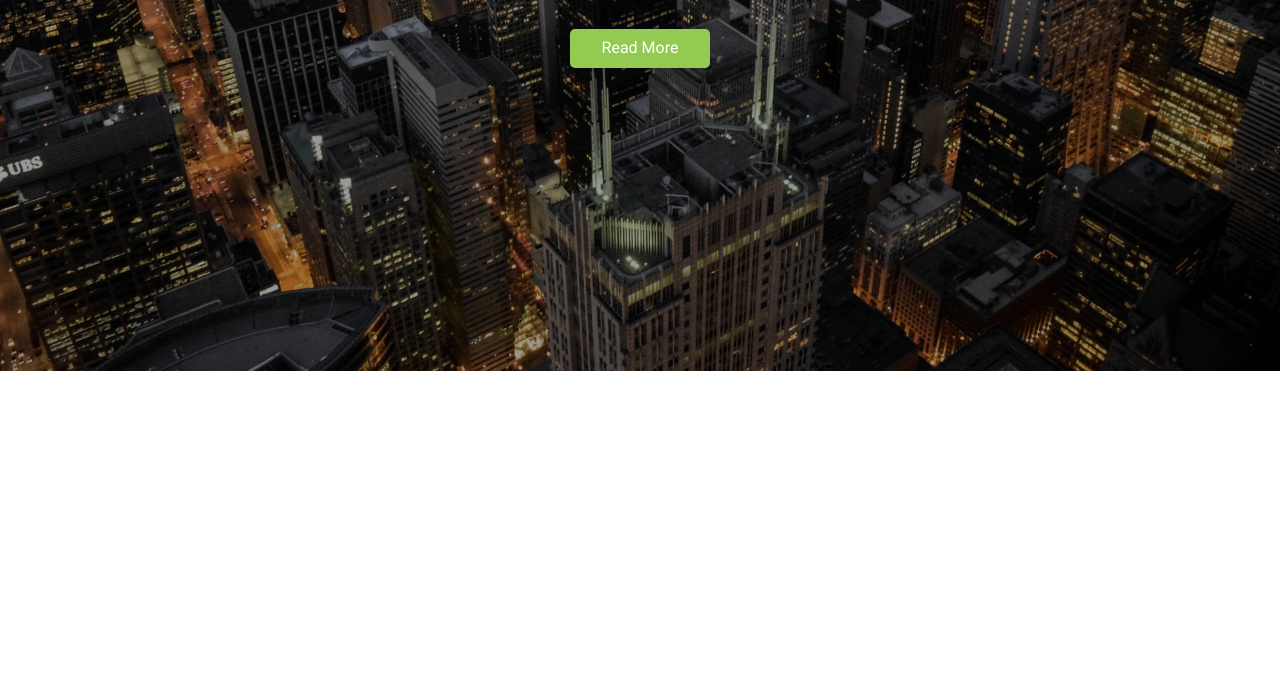
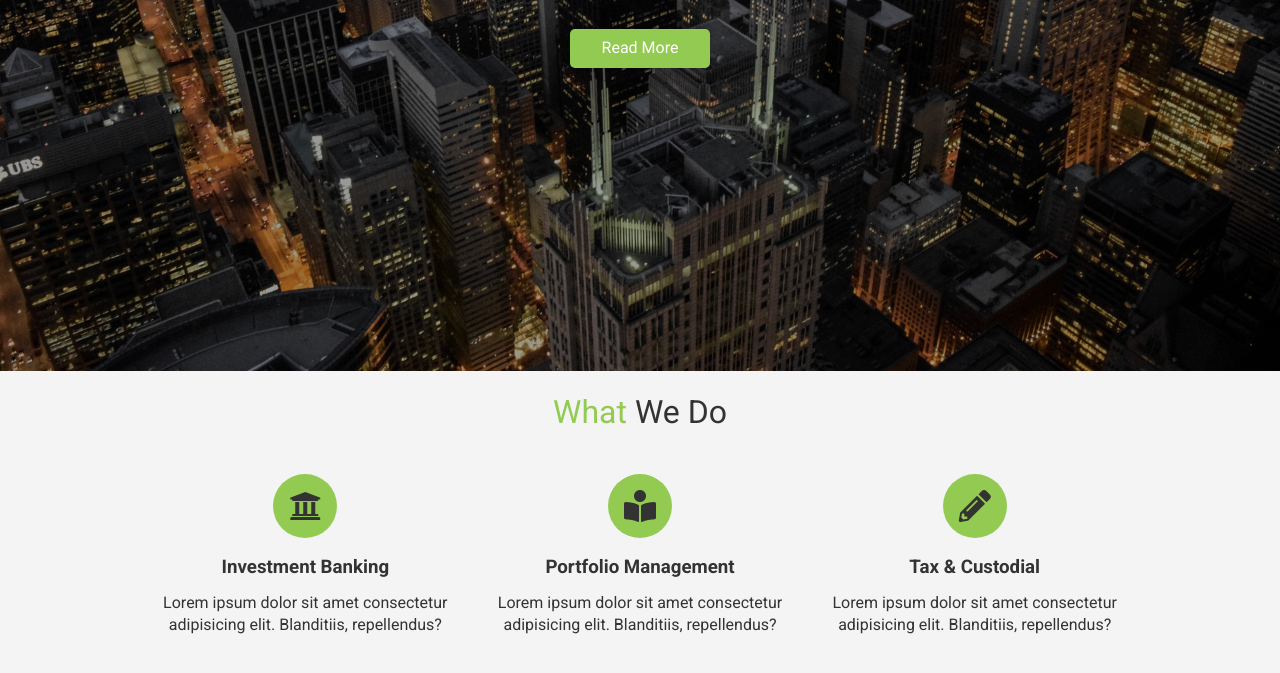
Before and after one commit to johnjcollins/edgeledger, a plain HTML site: page index.html in a window 1280 px wide. Shown: the part 495-1168 px from the top of the page. Before the commit the page ends 866 px from the top, so only its background shows below. Drawn offline with Linux system fonts and the light colour scheme.

Commit message:
What We Do section complete

```diff
--- a/css/style.css
+++ b/css/style.css
@@ -171,3 +171,22 @@ p {
   padding: 0 2rem;
   text-align: center;
 }
+
+/* What We Do */
+#what .items {
+  display: flex;
+  padding: 1rem;
+}
+
+#what .item {
+  flex: 1;
+  text-align: center;
+  padding: 1rem;
+}
+
+#what .item i {
+  background-color: #93cb52;
+  padding: 1rem;
+  border-radius: 50%;
+  margin-bottom: 1rem;
+}
--- a/index.html
+++ b/index.html
@@ -49,5 +49,40 @@
         <a href="#what" class="btn">Read More</a>
       </div>
     </header>
+
+    <!-- Section: What We Do -->
+    <section id="what" class="bg-light py-1">
+      <div class="container">
+        <h2 class="m-heading text-center">
+          <span class="text-primary">What</span> We Do
+        </h2>
+        <div class="items">
+          <div class="item">
+            <i class="fas fa-university fa-2x"></i>
+            <h3>Investment Banking</h3>
+            <p>
+              Lorem ipsum dolor sit amet consectetur adipisicing elit.
+              Blanditiis, repellendus?
+            </p>
+          </div>
+          <div class="item">
+            <i class="fas fa-book-reader fa-2x"></i>
+            <h3>Portfolio Management</h3>
+            <p>
+              Lorem ipsum dolor sit amet consectetur adipisicing elit.
+              Blanditiis, repellendus?
+            </p>
+          </div>
+          <div class="item">
+            <i class="fas fa-pencil-alt fa-2x"></i>
+            <h3>Tax & Custodial</h3>
+            <p>
+              Lorem ipsum dolor sit amet consectetur adipisicing elit.
+              Blanditiis, repellendus?
+            </p>
+          </div>
+        </div>
+      </div>
+    </section>
   </body>
 </html>
```
